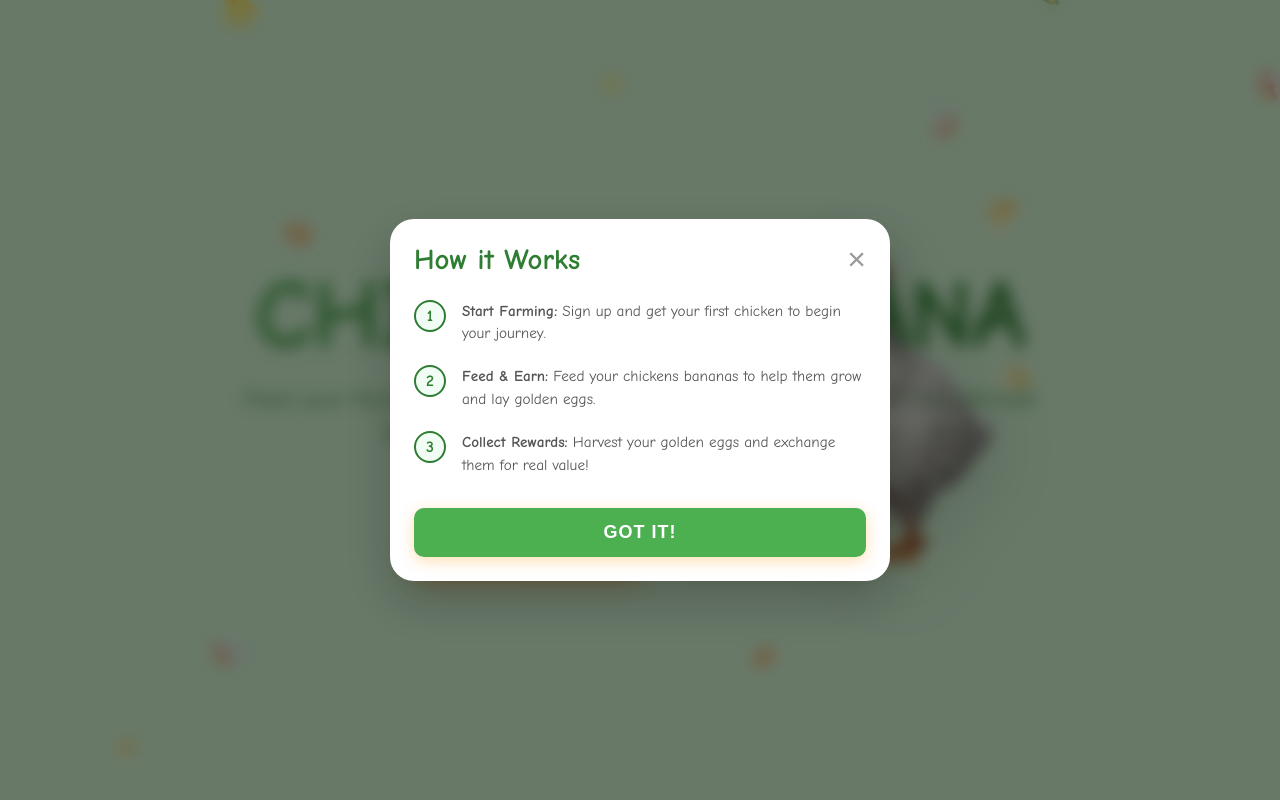
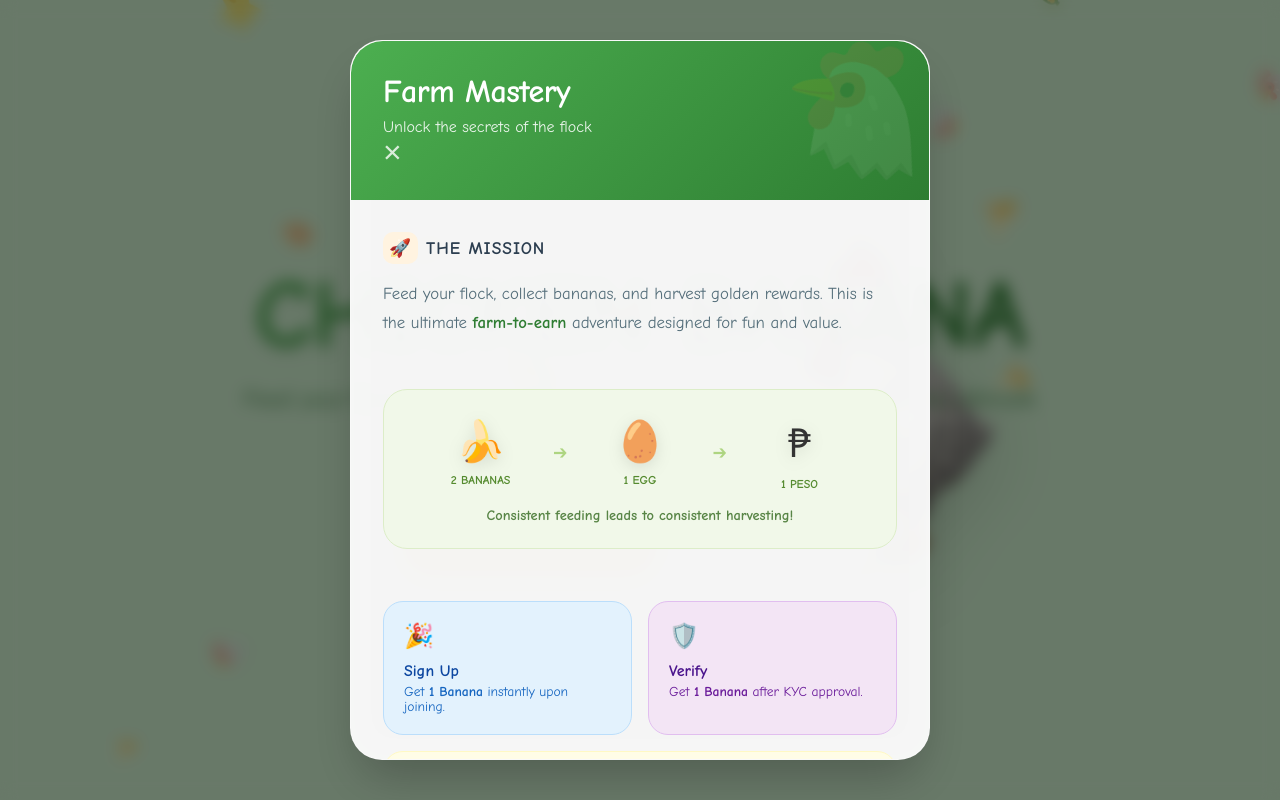
Before and after one commit to SnuffStack/manok-batag, a website built with Vite: page index.html in a window 1280 px wide. Both pictures are taken after a click on the button "HOW IT WORKS". Built offline with nearby package versions, Linux system fonts and the light colour scheme.

Commit message:
how it works refine

```diff
--- a/js/auth.js
+++ b/js/auth.js
@@ -1,3 +1,5 @@
+import { initParticles } from './homepage.js'
+
 let currentUser = null
 
 export async function checkAuthState() {
@@ -49,12 +51,12 @@ export function showAuthPage(view = 'login') {
     </div>
   `
 
-  // Import initParticles if needed or use global
-  import('./homepage.js').then(m => {
-    if (typeof m.initParticles === 'function') m.initParticles()
-  }).catch(() => {
-    if (typeof window.initParticles === 'function') window.initParticles()
-  })
+  // Use statically imported initParticles
+  if (typeof initParticles === 'function') {
+    initParticles()
+  } else if (typeof window.initParticles === 'function') {
+    window.initParticles()
+  }
 
   if (view === 'login') {
     showLogin()
--- a/js/homepage.js
+++ b/js/homepage.js
@@ -1,3 +1,5 @@
+import { showAuthPage } from './auth.js'
+
 export function showHomepage() {
   const app = document.getElementById('app')
 
@@ -33,7 +35,6 @@ export function showHomepage() {
 }
 
 window.goToSignup = async function (ref) {
-  const { showAuthPage } = await import('./auth.js')
   showAuthPage('signup')
   if (ref) {
     setTimeout(() => {
@@ -46,7 +47,6 @@ window.goToSignup = async function (ref) {
 }
 
 window.goToLogin = async function () {
-  const { showAuthPage } = await import('./auth.js')
   showAuthPage('login')
 }
 
@@ -58,29 +58,97 @@ window.showHowItWorks = function () {
   modal.id = modalId;
   modal.className = 'modal-overlay';
   modal.innerHTML = `
-    <div class="modal-card">
-      <div class="modal-header">
-        <h2>How it Works</h2>
-        <button class="modal-close" onclick="closeHowModal()">&times;</button>
+    <div class="modal-card premium-modal" style="max-width: 580px; padding: 0; border: none; background: rgba(255, 255, 255, 0.95); backdrop-filter: blur(20px); border-radius: 32px; box-shadow: 0 25px 50px -12px rgba(0, 0, 0, 0.25); border: 1px solid rgba(255, 255, 255, 0.3);">
+      <div class="modal-premium-header" style="background: linear-gradient(135deg, #4CAF50 0%, #2E7D32 100%); padding: 32px; border-radius: 32px 32px 0 0; position: relative; overflow: hidden;">
+        <div style="position: absolute; top: -10px; right: -10px; font-size: 8rem; opacity: 0.1; transform: rotate(15deg);">🐔</div>
+        <h2 style="margin: 0; color: white; font-size: 2rem; font-weight: 800; letter-spacing: -0.5px; position: relative; z-index: 1;">Farm Mastery</h2>
+        <p style="margin: 8px 0 0; color: rgba(255, 255, 255, 0.9); font-weight: 500; position: relative; z-index: 1;">Unlock the secrets of the flock</p>
+        <button class="modal-close" onclick="closeHowModal()" style="color: white; opacity: 0.8; top: 24px; right: 24px; transition: all 0.2s;">&times;</button>
       </div>
-      <div class="modal-body">
-        <div class="how-step">
-          <span class="step-num">1</span>
-          <p><strong>Start Farming:</strong> Sign up and get your first chicken to begin your journey.</p>
+
+      <div class="modal-body" style="padding: 32px; text-align: left;">
+
+        <div class="info-section-premium" style="margin-bottom: 32px;">
+          <h3 style="color: #2c3e50; font-size: 1.1rem; font-weight: 800; margin-bottom: 16px; text-transform: uppercase; letter-spacing: 1px; display: flex; align-items: center; gap: 8px;">
+            <span style="background: #FFF3E0; padding: 6px; border-radius: 10px;">🚀</span> The Mission
+          </h3>
+          <p style="line-height: 1.7; color: #546e7a; font-size: 1.05rem; margin: 0;">
+            Feed your flock, collect bananas, and harvest golden rewards. This is the ultimate <span style="color: #2E7D32; font-weight: 700;">farm-to-earn</span> adventure designed for fun and value.
+          </p>
         </div>
-        <div class="how-step">
-          <span class="step-num">2</span>
-          <p><strong>Feed & Earn:</strong> Feed your chickens bananas to help them grow and lay golden eggs.</p>
+
+        <div class="earning-flow-container" style="background: #F1F8E9; border-radius: 24px; padding: 24px; margin-bottom: 32px; border: 1px solid #DCEDC8;">
+           <div style="display: flex; align-items: center; justify-content: space-between; position: relative;">
+              <div class="flow-step-premium" style="text-align: center; flex: 1;">
+                 <div style="font-size: 2.5rem; margin-bottom: 8px; filter: drop-shadow(0 4px 8px rgba(0,0,0,0.1));">🍌</div>
+                 <div style="font-weight: 800; font-size: 0.75rem; color: #558B2F; text-transform: uppercase;">2 Bananas</div>
+              </div>
+              <div style="font-size: 1.2rem; color: #AED581;">➔</div>
+              <div class="flow-step-premium" style="text-align: center; flex: 1;">
+                 <div style="font-size: 2.5rem; margin-bottom: 8px; filter: drop-shadow(0 4px 8px rgba(0,0,0,0.1));">🥚</div>
+                 <div style="font-weight: 800; font-size: 0.75rem; color: #558B2F; text-transform: uppercase;">1 Egg</div>
+              </div>
+              <div style="font-size: 1.2rem; color: #AED581;">➔</div>
+              <div class="flow-step-premium" style="text-align: center; flex: 1;">
+                 <div style="font-size: 2.5rem; margin-bottom: 8px; filter: drop-shadow(0 4px 8px rgba(0,0,0,0.1));">₱</div>
+                 <div style="font-weight: 800; font-size: 0.75rem; color: #558B2F; text-transform: uppercase;">1 Peso</div>
+              </div>
+           </div>
+           <p style="text-align: center; margin-top: 16px; font-size: 0.9rem; color: #33691E; font-weight: 600; opacity: 0.8;">
+             Consistent feeding leads to consistent harvesting!
+           </p>
         </div>
-        <div class="how-step">
-          <span class="step-num">3</span>
-          <p><strong>Collect Rewards:</strong> Harvest your golden eggs and exchange them for real value!</p>
+
+        <div class="perks-grid-premium" style="display: grid; grid-template-columns: 1fr 1fr; gap: 16px;">
+          <div class="perk-card-premium" style="background: #E3F2FD; padding: 20px; border-radius: 20px; border: 1px solid #BBDEFB; transition: transform 0.2s;">
+            <div style="font-size: 1.5rem; margin-bottom: 12px;">🎉</div>
+            <h4 style="margin: 0 0 4px; font-weight: 800; color: #0D47A1;">Sign Up</h4>
+            <p style="margin: 0; font-size: 0.85rem; color: #1565C0;">Get <strong>1 Banana</strong> instantly upon joining.</p>
+          </div>
+          <div class="perk-card-premium" style="background: #F3E5F5; padding: 20px; border-radius: 20px; border: 1px solid #E1BEEF; transition: transform 0.2s;">
+            <div style="font-size: 1.5rem; margin-bottom: 12px;">🛡️</div>
+            <h4 style="margin: 0 0 4px; font-weight: 800; color: #4A148C;">Verify</h4>
+            <p style="margin: 0; font-size: 0.85rem; color: #6A1B9A;">Get <strong>1 Banana</strong> after KYC approval.</p>
+          </div>
+          <div class="perk-card-premium" style="background: #FFFDE7; padding: 20px; border-radius: 20px; border: 1px solid #FFF9C4; grid-column: span 2; display: flex; align-items: center; gap: 16px;">
+            <div style="font-size: 2rem;">🤝</div>
+            <div>
+              <h4 style="margin: 0 0 4px; font-weight: 800; color: #F57F17;">Referral Power</h4>
+              <p style="margin: 0; font-size: 0.85rem; color: #F9A825;">Earn <strong>1 Banana</strong> per successful referral and massive bonuses upon upgrades!</p>
+            </div>
+          </div>
         </div>
+
       </div>
-      <div class="modal-footer">
-        <button class="btn btn-primary" onclick="closeHowModal()">GOT IT!</button>
+
+      <div class="modal-footer" style="padding: 0 32px 32px;">
+        <button class="btn btn-premium-action" onclick="closeHowModal()" style="width: 100%; background: #2c3e50; color: white; border: none; padding: 18px; border-radius: 18px; font-weight: 800; font-size: 1.1rem; cursor: pointer; transition: all 0.3s; box-shadow: 0 10px 20px -5px rgba(44, 62, 80, 0.3);">
+          LET'S GO!
+        </button>
       </div>
     </div>
+
+    <style>
+      .premium-modal {
+        animation: premiumEntrance 0.5s cubic-bezier(0.34, 1.56, 0.64, 1);
+      }
+      @keyframes premiumEntrance {
+        from { transform: translateY(40px) scale(0.95); opacity: 0; }
+        to { transform: translateY(0) scale(1); opacity: 1; }
+      }
+      .perk-card-premium:hover {
+        transform: translateY(-5px);
+      }
+      .btn-premium-action:hover {
+        background: #1c2833;
+        transform: translateY(-2px);
+        box-shadow: 0 15px 25px -5px rgba(44, 62, 80, 0.4);
+      }
+      .modal-close:hover {
+        transform: rotate(90deg);
+        opacity: 1;
+      }
+    </style>
   `;
   document.body.appendChild(modal);
   setTimeout(() => modal.classList.add('active'), 10);
--- a/style.css
+++ b/style.css
@@ -636,14 +636,14 @@ body {
 }
 
 .sub-bg-henhouse {
-  background-image: url('/Hen House.png');
+  background-image: url('/Hen_House.png');
   background-size: cover;
   background-position: center;
   background-repeat: no-repeat;
 }
 
 .sub-bg-goldenfarm {
-  background-image: url('/Golden Farm.png');
+  background-image: url('/Golden_Farm.png');
   background-size: cover;
   background-position: center;
   background-repeat: no-repeat;
@@ -657,7 +657,7 @@ body {
 .sub-bg-goldenfarm .card-title,
 .sub-bg-goldenfarm .card-subtitle {
   color: #fff;
-  text-shadow: 0 1px 4px rgba(0,0,0,0.5);
+  text-shadow: 0 1px 4px rgba(0, 0, 0, 0.5);
 }
 
 /* Farm Section */
--- a/style_interactive.css
+++ b/style_interactive.css
@@ -114,7 +114,7 @@
 
 /* --- HATCHLING: Simple wooden coop --- */
 .farm-section.card.sub-bg-hatchling {
-    background-image: url('Hatchling.png') !important;
+    background-image: url('/Hatchling.png') !important;
     background-size: cover;
     background-position: center;
     border: 2.5px solid #f59e0b;
@@ -125,7 +125,7 @@
 
 /* --- HEN HOUSE: Improved red barn --- */
 .farm-section.card.sub-bg-henhouse {
-    background-image: url('Hen House.png') !important;
+    background-image: url('/Hen_House.png') !important;
     background-size: cover;
     background-position: center;
     border: 2.5px solid #38bdf8;
@@ -136,7 +136,7 @@
 
 /* --- GOLDEN FARM: Golden palace --- */
 .farm-section.card.sub-bg-goldenfarm {
-    background-image: url('Golden Farm.png') !important;
+    background-image: url('/Golden_Farm.png') !important;
     background-size: cover;
     background-position: center;
     border: 2.5px solid #d97706;
```
Also changed, not shown: vite.config.js.timestamp-1772703668462-c4792716611838.mjs (added, +28 -0 lines), public/Golden_Farm.png (renamed from public/Golden Farm.png), public/Hen_House.png (renamed from public/Hen House.png).
